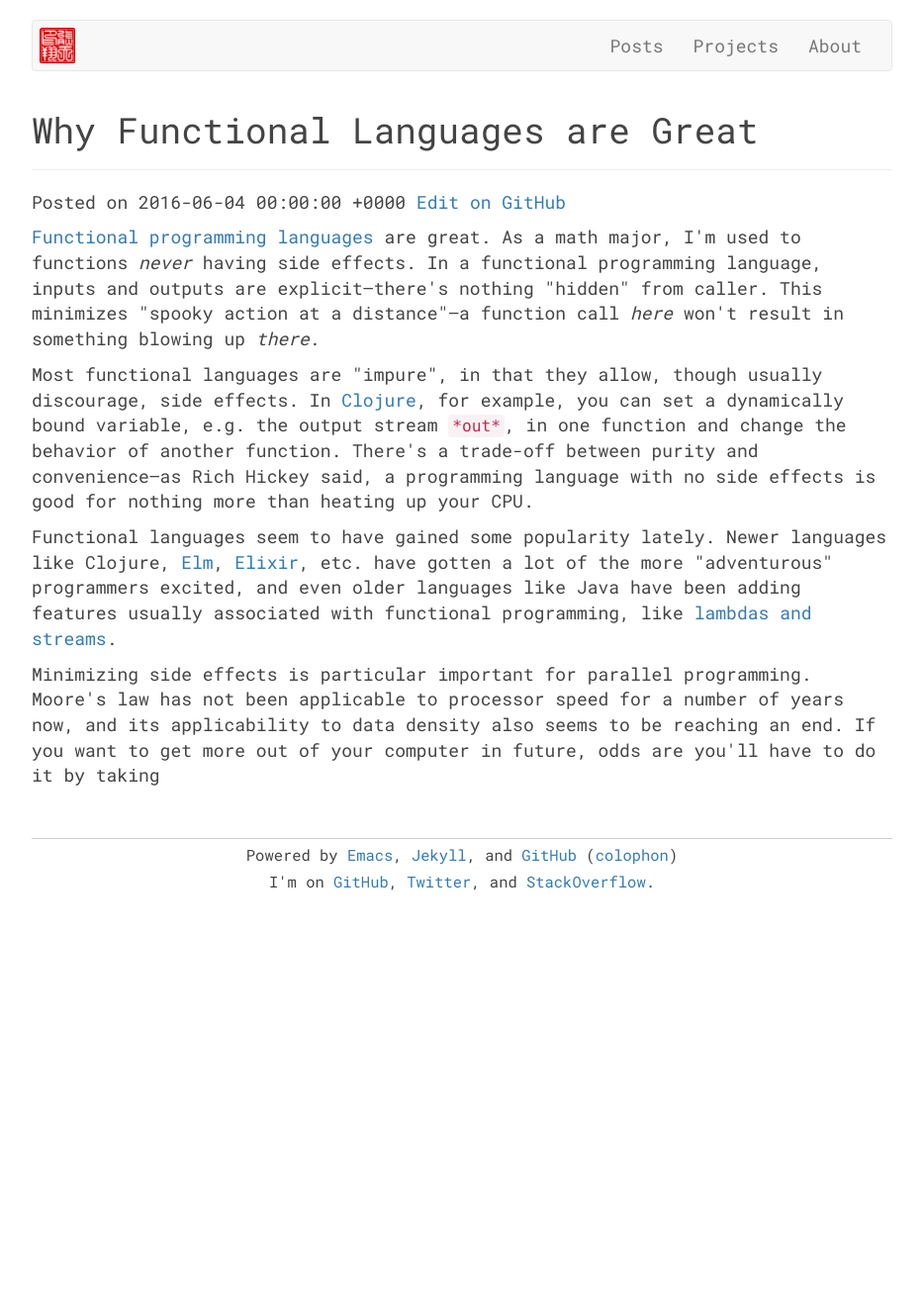
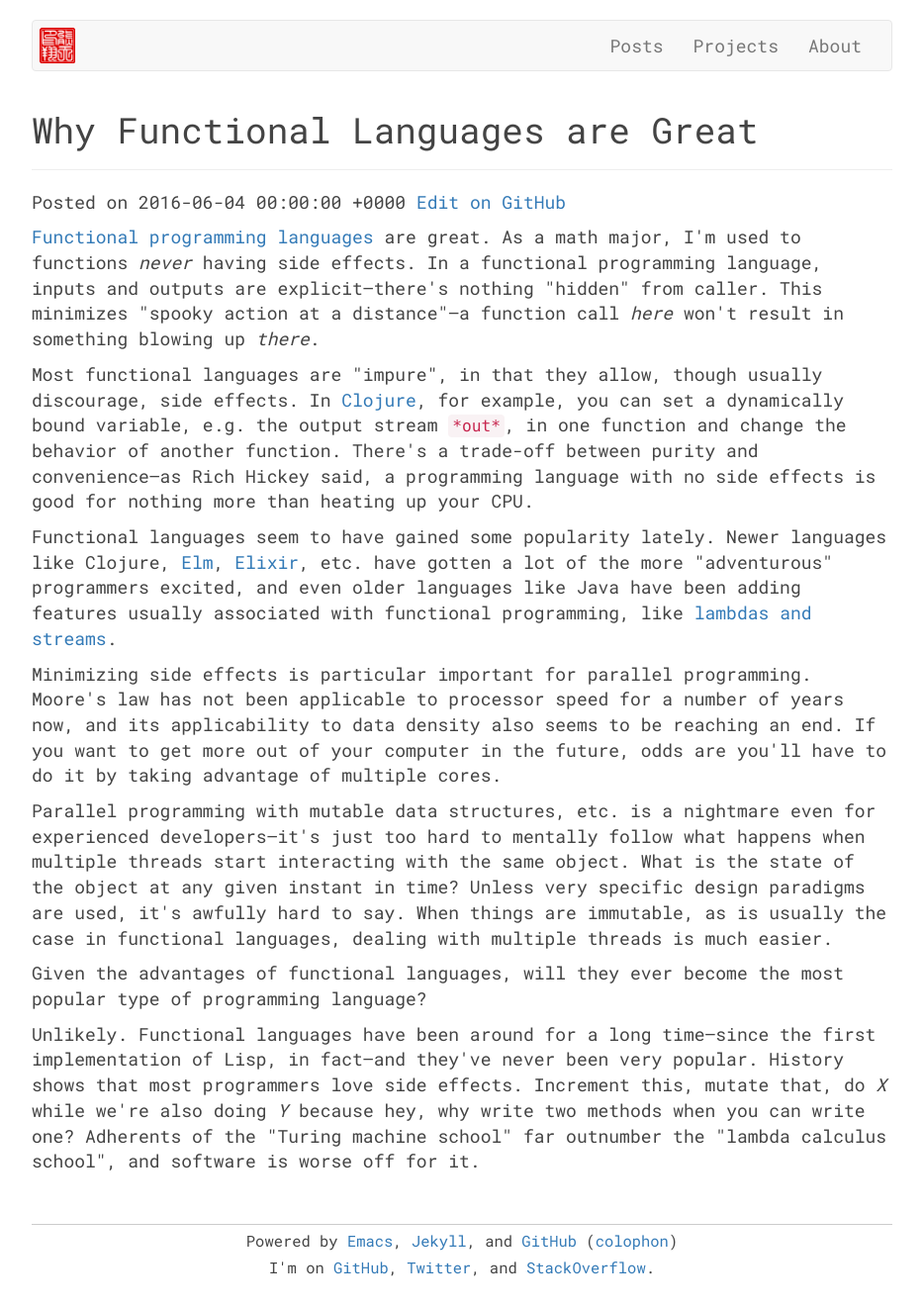
Before and after one commit to xiongtx/xiongtx.github.io, a Jekyll site: the page built from _posts/2016-06-04-why-functional-languages-are-great.html, in a window 1280 px wide. Shown: the whole page at 99% size, without its empty margins (173-1106 px from the left). Built offline with Jekyll 4.4.1, drawn with Linux system fonts in a browser that asks for light colours; nearby versions of some CDN libraries; before the commit the page ends 932 px from its top, so only the background shows below that.

Commit message:
Publish changes to HTML

```diff
--- a/_posts/2016-06-04-why-functional-languages-are-great.html
+++ b/_posts/2016-06-04-why-functional-languages-are-great.html
@@ -17,4 +17,17 @@ Functional languages seem to have gained some popularity lately. Newer languages
 </p>
 
 <p>
-Minimizing side effects is particular important for parallel programming. Moore's law has not been applicable to processor speed for a number of years now, and its applicability to data density also seems to be reaching an end. If you want to get more out of your computer in future, odds are you'll have to do it by taking</p>
+Minimizing side effects is particular important for parallel programming. Moore's law has not been applicable to processor speed for a number of years now, and its applicability to data density also seems to be reaching an end. If you want to get more out of your computer in the future, odds are you'll have to do it by taking advantage of multiple cores.
+</p>
+
+<p>
+Parallel programming with mutable data structures, etc. is a nightmare even for experienced developers&#x2013;it's just too hard to mentally follow what happens when multiple threads start interacting with the same object. What is the state of the object at any given instant in time? Unless very specific design paradigms are used, it's awfully hard to say. When things are immutable, as is usually the case in functional languages, dealing with multiple threads is much easier.
+</p>
+
+<p>
+Given the advantages of functional languages, will they ever become the most popular type of programming language?
+</p>
+
+<p>
+Unlikely. Functional languages have been around for a long time&#x2013;since the first implementation of Lisp, in fact&#x2013;and they've never been very popular. History shows that most programmers love side effects. Increment this, mutate that, do <i>X</i> while we're also doing <i>Y</i> because hey, why write two methods when you can write one? Adherents of the "Turing machine school" far outnumber the "lambda calculus school", and software is worse off for it.
+</p>
```
